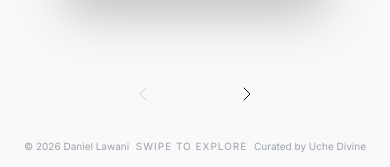
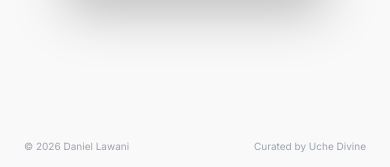
Before and after one commit to Vynethedesigner/papers-by-daniel, a React (Vite) app: page / in a window 390 px wide. Shown: the part 674-841 px from the top of the page. Built offline with nearby package versions, Linux system fonts and the light colour scheme; a web font is replaced by a local one.

Commit message:
Refactor: Hide nav arrows on mobile, extend swipe hint duration

```diff
--- a/src/components/Gallery.jsx
+++ b/src/components/Gallery.jsx
@@ -12,21 +12,37 @@
     const [selectedImage, setSelectedImage] = useState(null);
     const [direction, setDirection] = useState(0);
     const [isMobile, setIsMobile] = useState(false);
+    const [showOpening, setShowOpening] = useState(true); // Added for swipe hint logic
     const trackRef = useRef(null);
     const containerRef = useRef(null);
 
     // Register GSAP plugin
     gsap.registerPlugin(useGSAP);
 
-    const [showSwipeHint, setShowSwipeHint] = useState(true);
+    const [showSwipeHint, setShowSwipeHint] = useState(false); // Changed initial state to false
 
-    // Fade out swipe hint after 4 seconds
+    // Swipe Hint Logic
     useEffect(() => {
-        const timer = setTimeout(() => {
-            setShowSwipeHint(false);
-        }, 4000);
-        return () => clearTimeout(timer);
-    }, []);
+        const hasSeenHint = localStorage.getItem('hasSeenSwipeHint');
+        const isTouch = 'ontouchstart' in window || navigator.maxTouchPoints > 0;
+
+        if (!hasSeenHint && isTouch && !selectedImage && !showOpening) {
+            const timer = setTimeout(() => {
+                setShowSwipeHint(true);
+            }, 1500);
+
+            // Hide hint after 10 seconds (extended from 3s)
+            const hideTimer = setTimeout(() => {
+                setShowSwipeHint(false);
+                localStorage.setItem('hasSeenSwipeHint', 'true');
+            }, 10000);
+
+            return () => {
+                clearTimeout(timer);
+                clearTimeout(hideTimer);
+            };
+        }
+    }, [selectedImage, showOpening]);
 
     // Responsive Check
     useEffect(() => {
@@ -34,6 +50,14 @@
         checkMobile();
         window.addEventListener('resize', checkMobile);
         return () => window.removeEventListener('resize', checkMobile);
+    }, []);
+
+    // Simulate opening animation completion
+    useEffect(() => {
+        const timer = setTimeout(() => {
+            setShowOpening(false);
+        }, 2000); // Adjust time as needed for your opening animation
+        return () => clearTimeout(timer);
     }, []);
 
     const frameWidth = isMobile ? 85 : 50; // vw
@@ -224,23 +248,21 @@
                 </div>
             </div>
 
-            {/* Navigation Buttons */}
-            <div className="fixed bottom-12 flex gap-12 z-40">
+            {/* Navigation Arrows (Desktop Only) */}
+            <div className="fixed bottom-8 right-8 gap-4 hidden md:flex">
                 <button
                     onClick={handlePrev}
-                    disabled={isFirst}
-                    className={`p-4 transition-all duration-300 group ${isFirst ? 'opacity-20 cursor-not-allowed' : 'hover:opacity-50'}`}
-                    aria-label="Previous paper"
+                    className={`p-4 rounded-full bg-white/10 backdrop-blur-md hover:bg-white/20 transition-all duration-300 border border-white/20 group ${activeIndex === 0 ? 'opacity-30 cursor-not-allowed' : 'opacity-100'}`}
+                    disabled={activeIndex === 0}
                 >
-                    <ChevronLeft size={24} strokeWidth={1} className="text-paper-black" />
+                    <ChevronLeft className="w-6 h-6 text-paper-black" />
                 </button>
                 <button
                     onClick={handleNext}
-                    disabled={isLast}
-                    className={`p-4 transition-all duration-300 group ${isLast ? 'opacity-20 cursor-not-allowed' : 'hover:opacity-50'}`}
-                    aria-label="Next paper"
+                    className={`p-4 rounded-full bg-white/10 backdrop-blur-md hover:bg-white/20 transition-all duration-300 border border-white/20 group ${activeIndex === wallpapers.length - 1 ? 'opacity-30 cursor-not-allowed' : 'opacity-100'}`}
+                    disabled={activeIndex === wallpapers.length - 1}
                 >
-                    <ChevronRight size={24} strokeWidth={1} className="text-paper-black" />
+                    <ChevronRight className="w-6 h-6 text-paper-black" />
                 </button>
             </div>
 
--- a/src/data/wallpapers.js
+++ b/src/data/wallpapers.js
@@ -140,7 +140,7 @@
         title: "Almost",
         description: "A single gesture interrupts the stillness of the subject. The outcome is left unresolved.",
         credit: "Daniel Lawani",
-        src: "/images/Almost_Mobile.png",
+        src: "/images/Almost.jpg",
         downloads: {
             mobile: "/images/Almost_Mobile.png",
             desktop: "/images/Almost.jpg"
```
